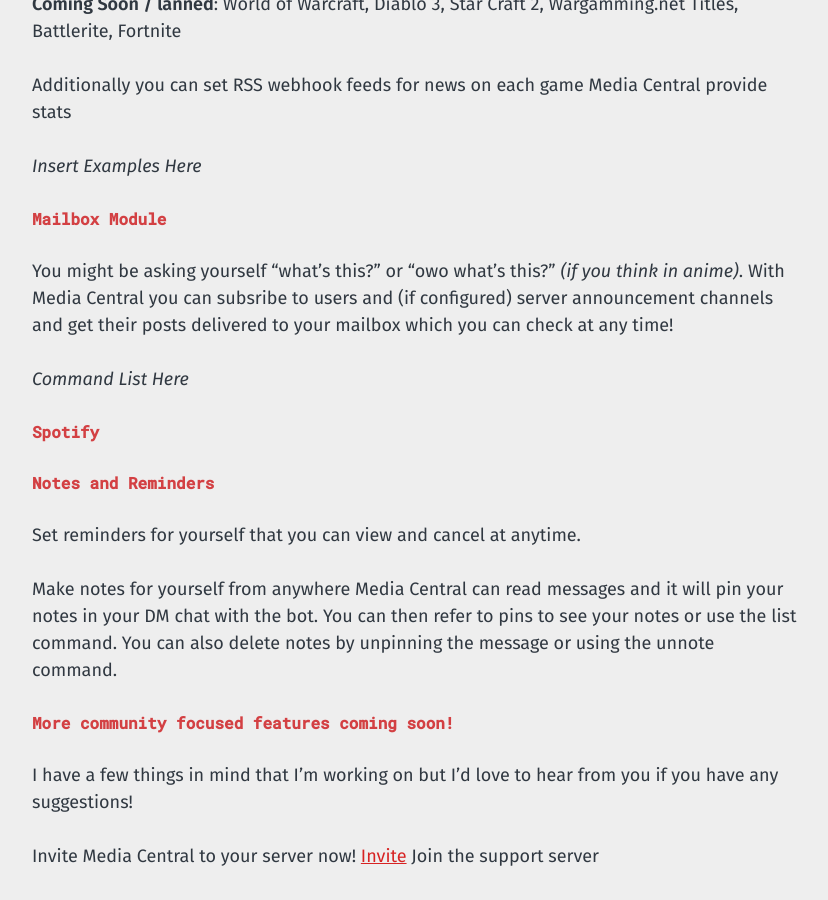
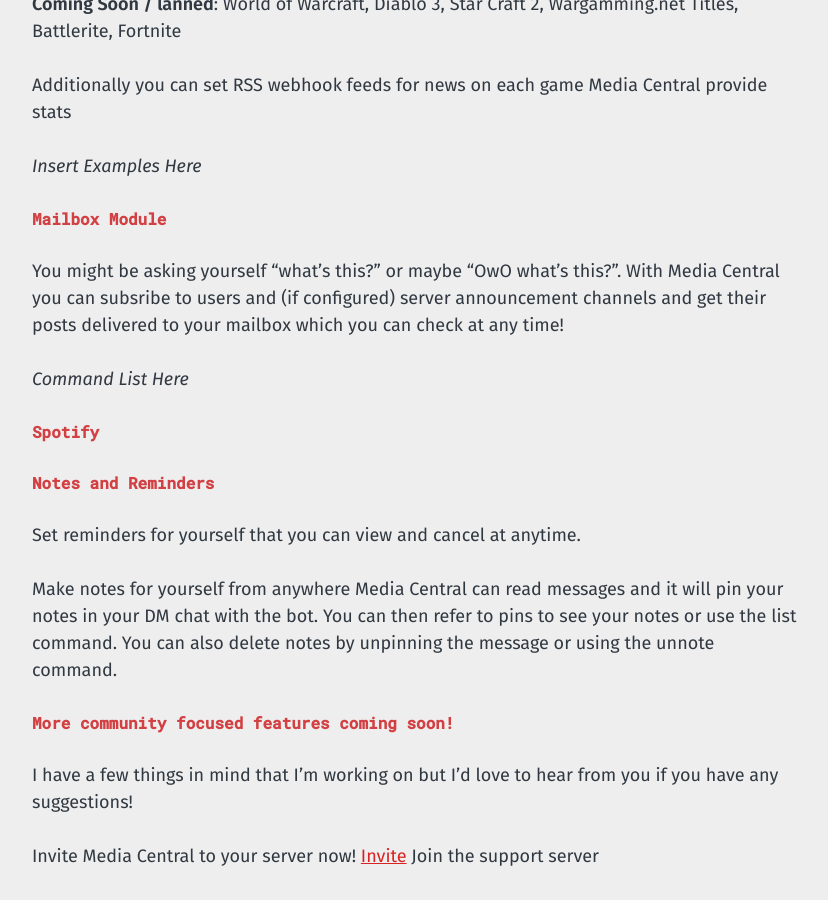
Before and after one commit to PlayerVMachine/PlayerVMachine.github.io, a Jekyll site: the page built from mt-bot.md, in a window 1280 px wide and 900 px high, scrolled down 537 px. Shown: the whole window, without its empty margins (40-868 px from the left). Built offline with Jekyll 4.4.1, drawn with Linux system fonts in a browser that asks for light colours.

Commit message:
Edit text

```diff
--- a/mt-bot.md
+++ b/mt-bot.md
@@ -18,7 +18,7 @@
 _Insert Examples Here_
 
 <h5 style="color:#D34043">Mailbox Module</h5>
-You might be asking yourself "what's this?" or "owo what's this?" _(if you think in anime)_. With Media Central you can subsribe to users and (if configured) server announcement channels and get their posts delivered to your mailbox which you can check at any time!
+You might be asking yourself "what's this?" or maybe "OwO what's this?". With Media Central you can subsribe to users and (if configured) server announcement channels and get their posts delivered to your mailbox which you can check at any time!
 
 _Command List Here_
 
```
